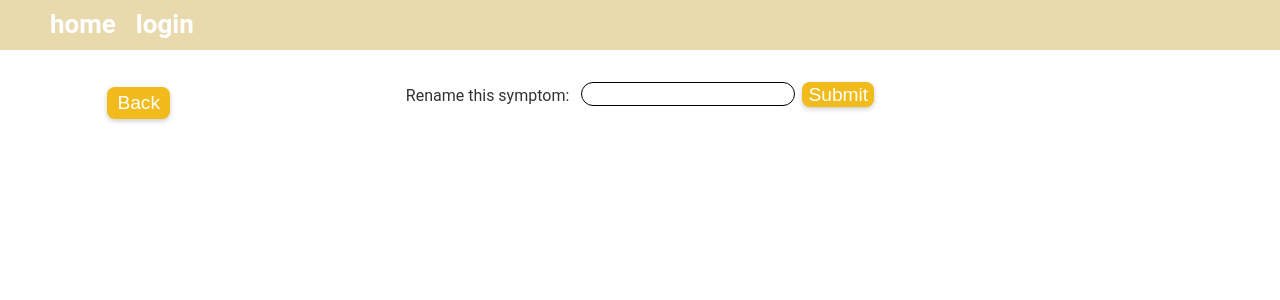
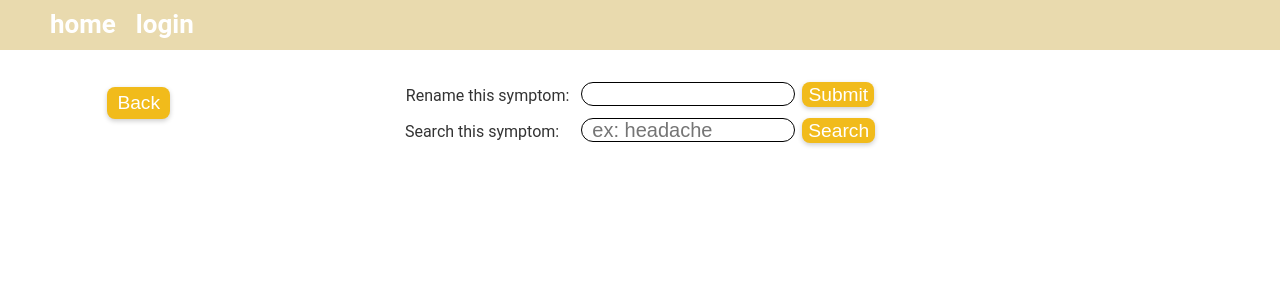
Before and after one commit to farazmsiddiqi/symplify, a React (Create React App) app in the folder src/frontend/symplify/: page /symptom/1 in a window 1280 px wide. Shown: the top 300 px of the page. Built offline with nearby package versions, Linux system fonts and the light colour scheme; no server answers.

Commit message:
add google search

```diff
--- a/src/frontend/symplify/src/SymptomDetailComponent/SymptomDetail.css
+++ b/src/frontend/symplify/src/SymptomDetailComponent/SymptomDetail.css
@@ -49,3 +49,37 @@ background-color: #ad840b;
     box-shadow: none;
     -webkit-appearance: none;
 }
+
+.search-button {
+    border: none;
+    height: 25px;
+    border-radius: 8px;
+    color: white;
+    background-color: #f1bb1b;
+    font-size: 1.2rem;
+    margin-left: 7px;
+    box-shadow: 0px 2px 5px rgba(0, 0, 0, 0.2);
+    transition: all 0.3s ease;
+}
+
+.search-button:hover {
+transform: scale(1.05);
+cursor: pointer;
+background-color: #ad840b;
+}
+
+
+.searchBar {
+    width: 200px;
+    border-radius: 20px;
+    appearance: none;
+    font-size: 20px;
+    height: 20px;
+    padding-left: 10px;
+    margin-top: 10px;
+    margin-left: 10px;
+    background-color: #fff;
+    border: 1px solid #000;
+    box-shadow: none;
+    -webkit-appearance: none;
+}
--- a/src/frontend/symplify/src/SymptomDetailComponent/SymptomDetail.js
+++ b/src/frontend/symplify/src/SymptomDetailComponent/SymptomDetail.js
@@ -52,6 +52,24 @@ function SymptomDetail() {
         setUpdatedName(event.target.value);
     };
 
+    const performSearch = () => {
+        // Get the search query entered by the user
+        var query = document.getElementById("searchQuery").value;
+
+        // Set the number of search results to retrieve
+        var numResults = 10;
+
+        // Construct the Google search URL
+        var url = "https://www.google.com/search?q=" + encodeURIComponent(query) + "&num=" + numResults;
+
+        if (query == "") {
+            window.alert("You didn't search anything! Type a symptom into the box to search it up.")
+            return;
+        }
+
+        // Open the Google search URL in a new window
+        window.open(url, "_blank");
+    }
 
     return (
         <div>
@@ -65,6 +83,16 @@ function SymptomDetail() {
                 </label>
                 <button className='submit-button' type="submit">Submit</button>
             </form>
+
+            <div>
+                <label>
+                    Search this symptom: &ensp;
+                </label>
+                <input type="text" className='searchBar' id="searchQuery" placeholder="ex: headache" />
+                <button className='search-button' onClick={performSearch}>Search</button>
+            </div>
+
+            <ul id="searchResults"></ul>
         </div>
     );
 }
```
Also changed, not shown: 2 other files (tests, documents, lock files or other folders). Lines whose indentation alone changed are shown as unchanged.
